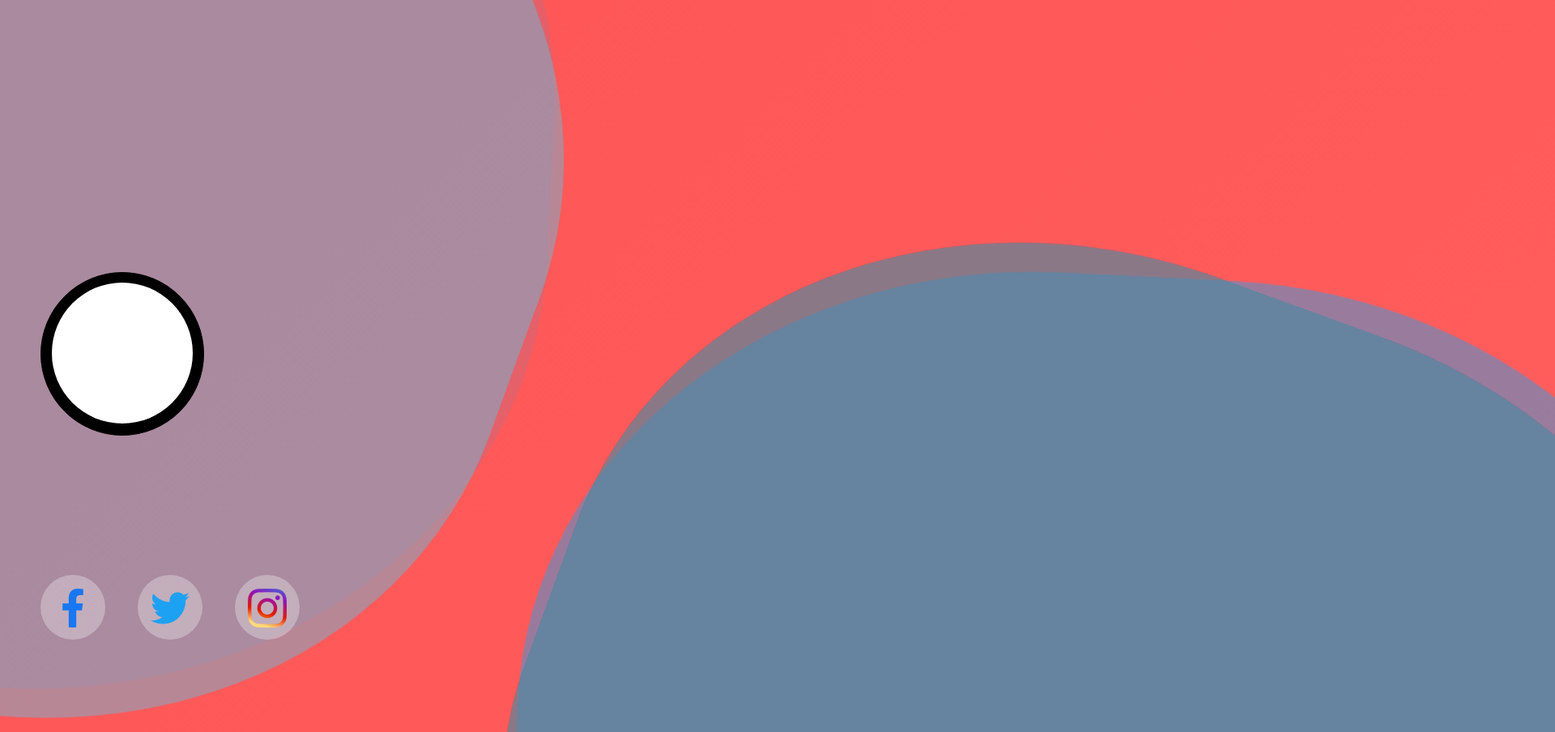
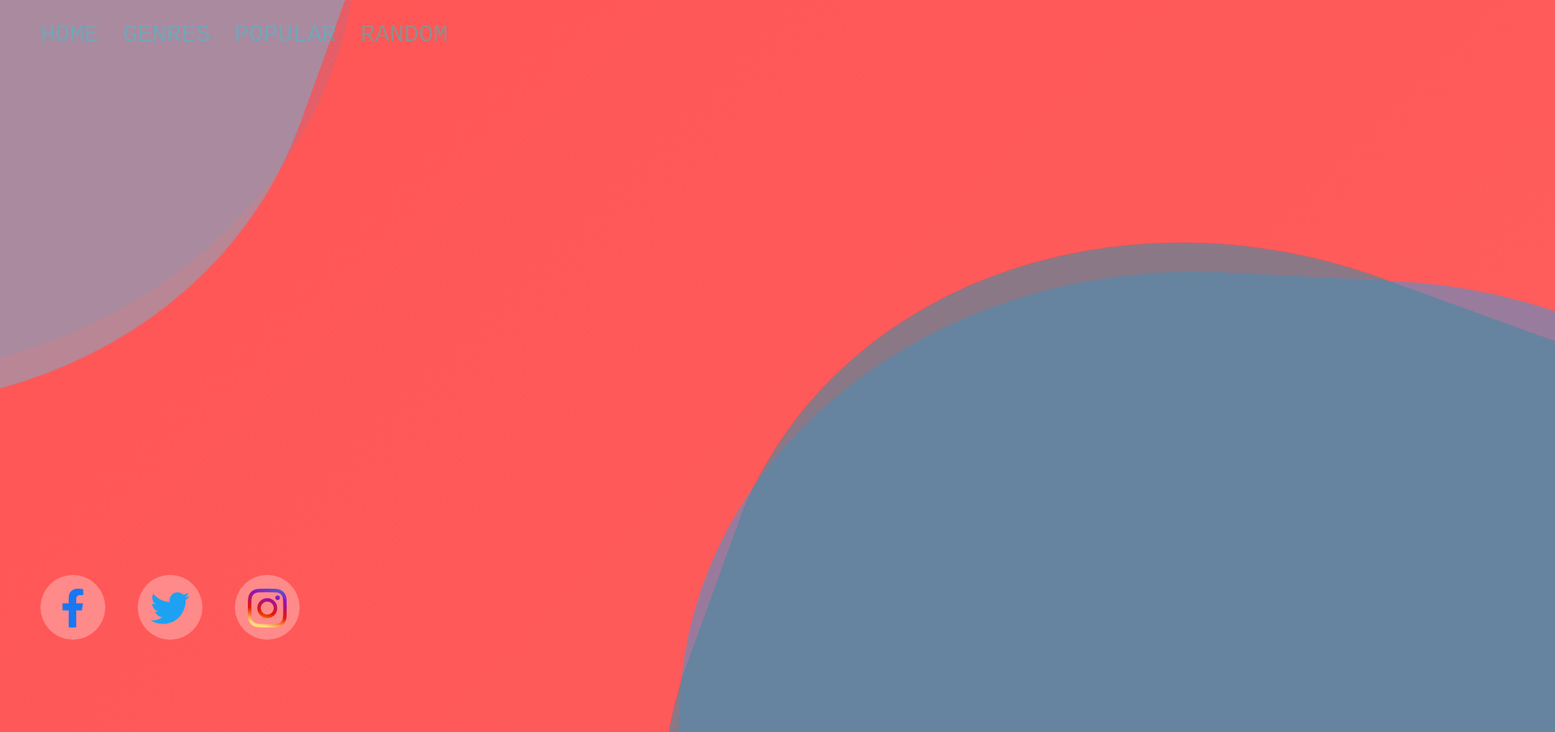
Before and after one commit to danieltshibangu/recc-site, a plain HTML site: page movie-html/index.html in a window 1280 px wide. Shown: the top 904 px of the page at 81% size, 1920 px wide, since content can reach past the window. Drawn offline with Linux system fonts and the light colour scheme.

Commit message:
Updated header, and background

```diff
--- a/movie-html/index.html
+++ b/movie-html/index.html
@@ -14,14 +14,22 @@
   <body>
     <!--- start with inline navigation for the html header-->
     <header id="site-header" role="banner">
-      <nav id="site-nav" role="navigation">
+      <nav id="nav-menu-side-1" role="navigation">
+        <ul>
+          <li><a>HOME</a></li>
+          <li><a>GENRES</a></li>
+          <li><a>POPULAR</a></li>
+          <li><a>RANDOM</a></li>
+        </ul>
         <!-- future navigation-->
       </nav>
     </header>
 
+    <!-------------------------------------------------------------------------------------------------------------------------------------->
+
     <!-- program the center of the recommendation tree-->
     <section>
-      <div class="selected-show">
+      <div class="selected-show" onload="myLoadFunc()">
         <div class="movie-img-bubble"></div>
       </div>
 
@@ -52,23 +60,26 @@
     <div id='social-media'>
       <a href="#">
         <div class="facebook"">
-        <img src='/movie-html\icons-img\facebook.png' alt='facebook-logo' />
+        <img src='\movie-html\icons-img\facebook.png' alt='facebook-logo' />
         </div>
       </a>
 
       <a href="#">
         <div class="twitter">
-          <img src='/movie-html\icons-img\twitter.png' alt="twitter-logo" />
+          <img src='\movie-html\icons-img\twitter.png' alt="twitter-logo" />
         </div>
       </a>
 
       <a href="#">
         <div class="instagram">
-          <img src='/movie-html\icons-img\instagram.png' alt='instagram-logo' />
+          <img src='\movie-html\icons-img\instagram.png' alt='instagram-logo' />
         </div>
       </a>
 
     </div>
 
   </footer>
+
+  <script href="script.js">
+  </script>
 </html>
--- a/movie-html/script.js
+++ b/movie-html/script.js
@@ -1 +1,38 @@
-var newdiv = document.createElement("div");
+// on loading the page, add animations
+const note = document.querySelector(".selected show");
+note.innerHTML = `
+.selected-show {
+    border-radius: 50%;
+    width: 200px;
+    height: 200px;
+    background: BLACK;
+    border: 1px solid black;
+    position: relative;
+    backdrop-filter: blur(5px);
+
+    /* centers the circle to the middle */
+    display: block;
+    margin-left: 50px;
+    margin-right: auto;
+    z-index: 5;
+
+    top: 30%;
+  }
+
+  .movie-img-bubble {
+    display: block;
+    margin-left: auto;
+    margin-right: auto;
+    position: relative;
+    top: 6%;
+
+    border-radius: 50%;
+    height: 87%;
+    width: 87%;
+
+    background-color: white;
+  }
+  `;
+
+document.head.appendChild(note);
+document.write(note);
--- a/movie-html/style.css
+++ b/movie-html/style.css
@@ -1,22 +1,36 @@
 body {
-  background: linear-gradient( -45deg, #f66, #f55, #f77, #f77);
+  background: linear-gradient(-45deg, #f66, #f55, #f77, #f77);
   background-size: 800% 800%;
   animation: gradient 15s ease infinite;
   overflow-y: hidden;
   overflow-x: hidden;
-  margin:0;
-  padding:0;
+  margin: 0;
+  padding: 0;
   font-family: Hack, monospace;
+  opacity: 1;
+  transition: 1s opacity;
 }
 
-html, body {
-  height:100%;
+body.fade-out {
+  opacity: 0;
+  transition: none;
+}
+
+html,
+body {
+  height: 100%;
 }
 
 @keyframes gradient {
-  0% { background-position: 0% 50%; }
-  50% { background-position: 100% 50%; }
-  100% { background-position: 0% 50%; }
+  0% {
+    background-position: 0% 50%;
+  }
+  50% {
+    background-position: 100% 50%;
+  }
+  100% {
+    background-position: 0% 50%;
+  }
 }
 
 /* creating the header */
@@ -25,35 +39,35 @@ header {
   height: 6em;
 }
 
-/*
-.nav-menu {
+#nav-menu-one-side-1 {
   list-style: none;
-  display:flex;
-  overflow:hidden;
+  display: flex;
+  overflow: hidden;
 }
 
-.nav-menu li {
-  margin:50px;
+#nav-menu-side-1 li {
+  margin: 10px;
+  padding: 0;
+  list-style-type: none;
+  display: inline-block;
 }
 
-.nav-menu a {
+#nav-menu-side-1 a {
   text-decoration: none;
   color: #8f8f8f;
   font-size: 30px;
   font-weight: 400;
   transition: all 0.5s ease-in-out;
-  position:relative;
+  position: relative;
   text-transform: uppercase;
   font-family: Hack, monospace;
 }
-*/
-
 
 section {
-  height:100%
+  height: 100%;
 }
 
-/* Creating the highlighted movie profile */
+/* Creating the highlighted movie profile
 .selected-show {
   border-radius: 50%;
   width: 200px;
@@ -63,13 +77,13 @@ section {
   position: relative;
   backdrop-filter: blur(5px);
 
-  /* centers the circle to the middle */
+  /* centers the circle to the middle
   display: block;
   margin-left: 50px;
   margin-right: auto;
-  z-index:5;
+  z-index: 5;
 
-  top:30%;
+  top: 30%;
 }
 
 .movie-img-bubble {
@@ -79,43 +93,46 @@ section {
   position: relative;
   top: 6%;
 
-
   border-radius: 50%;
   height: 87%;
   width: 87%;
 
   background-color: white;
 }
+*/
 
 #wave-box-one {
   transform: rotate(80deg);
-  margin-left: -150px;
+  margin-left: -550px;
   margin-top: -250px;
-
 }
 
 .wave {
   position: fixed;
-  opacity: .4;
+  opacity: 0.4;
   width: 1500px;
   height: 1300px;
   border-radius: 43%;
 }
 
 @keyframes rotate {
-  from { transform: rotate(0deg); }
-  from { transform: rotate(360deg); }
+  from {
+    transform: rotate(0deg);
+  }
+  from {
+    transform: rotate(360deg);
+  }
 }
 
 .wave.-one {
   animation: rotate 7000ms infinite linear;
-  opacity: .1;
+  opacity: 0.1;
   background: #0af;
 }
 
 .wave.-two {
   animation: rotate 3000ms infinite linear;
-  opacity: .1;
+  opacity: 0.1;
   background: black;
 }
 
@@ -126,15 +143,15 @@ section {
 
 #wave-box-two {
   transform: rotate(80deg);
-  height:100%;
-  position:absolute;
-  bottom:0;
-  right:0;
+  height: 100%;
+  position: absolute;
+  bottom: 0;
+  right: -200px;
 }
 
 #wave-box-two .wave {
   position: fixed;
-  opacity: .4;
+  opacity: 0.4;
   width: 1500px;
   height: 1300px;
   margin-left: -150px;
```
